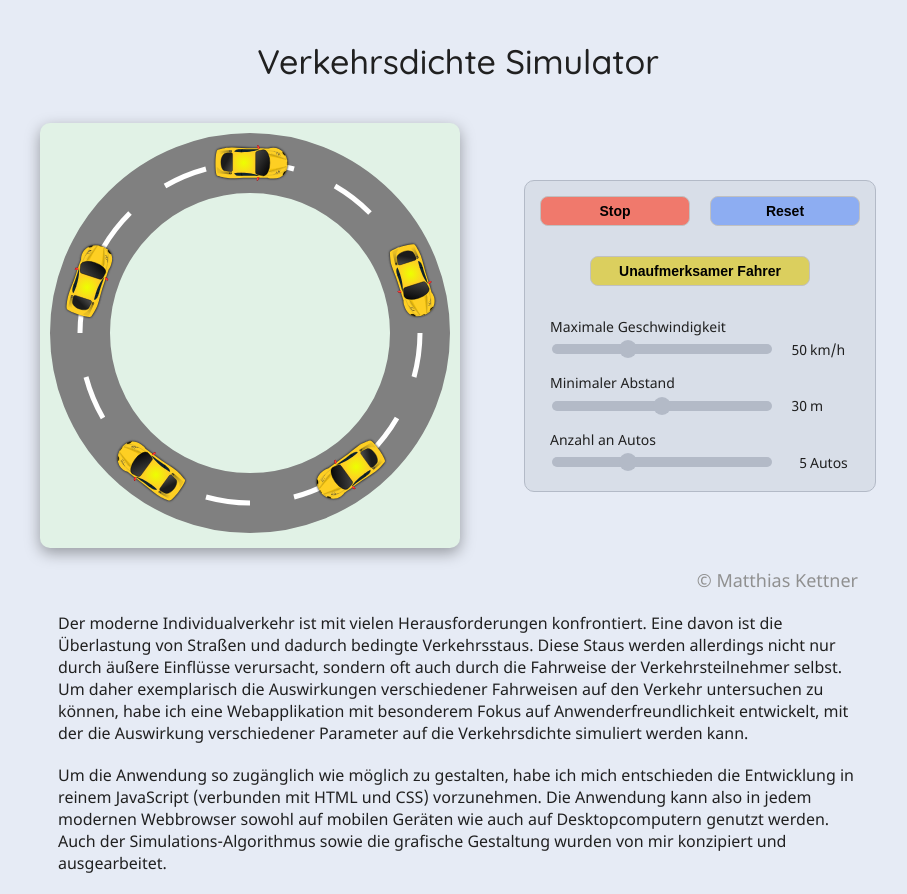
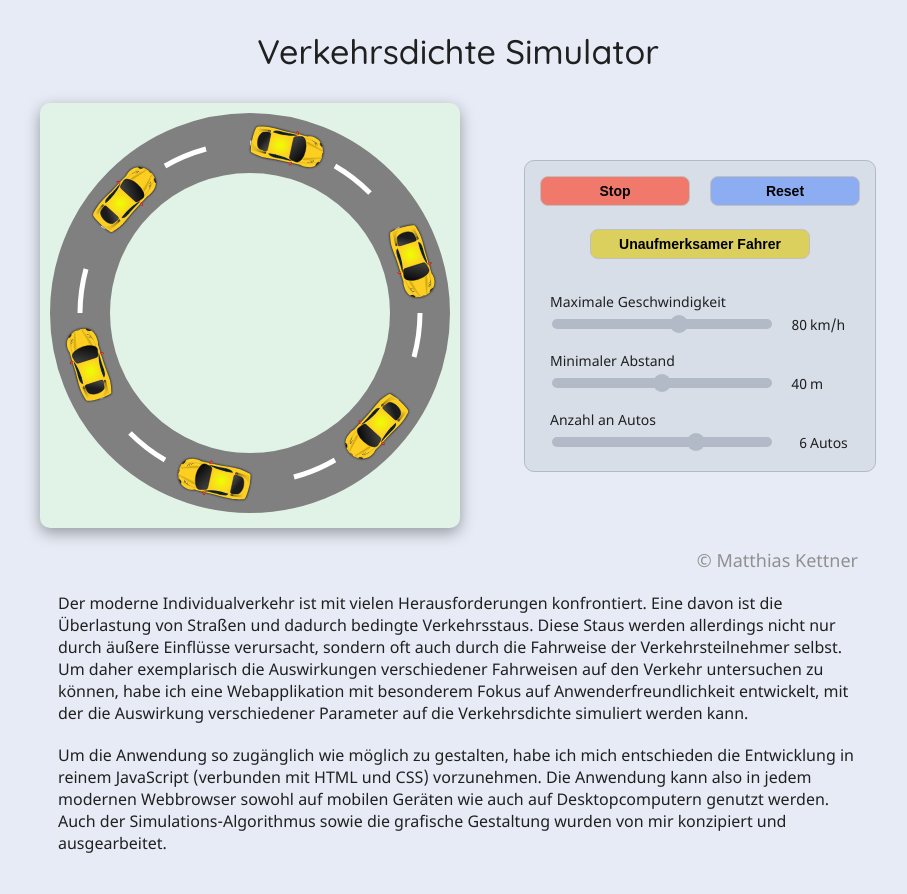
Before and after one commit to matthias1500/tds_website, a plain HTML site: page index.html in a window 1280 px wide. Both pictures are taken after a click on the button "Start". Shown: the whole page, without its empty margins (182-1089 px from the left). Drawn offline with Linux system fonts and the light colour scheme.

Commit message:
Second version for public website

```diff
--- a/index.html
+++ b/index.html
@@ -80,24 +80,24 @@
         <div class="slider-container">
             <label for="max-speed">Maximale Geschwindigkeit</label><br>
             <div class="slider-box">
-                <input type="range" id="max-speed" min="10" max="130" step="10" value="50" />
-                <span class="slider-value" id="max-speed-value">50</span>
+                <input type="range" id="max-speed" min="10" max="130" step="10" value="80" />
+                <span class="slider-value" id="max-speed-value">80</span>
                 <span class="slider-unit">km/h</span>
             </div>
         </div>
         <div class="slider-container">
             <label for="min-distance">Minimaler Abstand</label><br>
             <div class="slider-box">
-                <input type="range" id="min-distance" min="10" max="50" step="10" value="30" />
-                <span class="slider-value" id="min-dist-value">30</span>
+                <input type="range" id="min-distance" min="20" max="60" step="20" value="40" />
+                <span class="slider-value" id="min-dist-value">40</span>
                 <span class="slider-unit">m</span>
             </div>
         </div>
         <div class="slider-container">
             <label for="number-cars">Anzahl an Autos</label><br>
             <div class="slider-box">
-                <input type="range" id="number-cars" min="4" max="7" step="1" value="5" />
-                <span class="slider-value"  id="numb-cars-value">5</span>
+                <input type="range" id="number-cars" min="4" max="7" step="1" value="6" />
+                <span class="slider-value"  id="numb-cars-value">6</span>
                 <span class="slider-unit">Autos</span>
             </div>
         </div>
--- a/style.css
+++ b/style.css
@@ -76,14 +76,14 @@ body, html {
 
 main {
     margin: 0 auto;
-    padding: 0 15px;
+    padding: 0 15px 20px 15px;
     max-width: 900px;
 }
 
 h1 {
     width: 100%;
     margin: 0;
-    padding: 40px 0;
+    padding: 30px 0;
     font-family: "Quicksand", Helvetica, sans-serif;
     text-align: center;
     font-size: 34px;
@@ -169,7 +169,6 @@ h1 {
 }
 
 #start-stop-button, #reset-button, #scenario-1 {
-    margin-bottom: 20px;
     width: 150px;
     height: 30px;
     border: 1px solid #c0c0c0;
@@ -178,6 +177,14 @@ h1 {
     color: #000000;
     font-weight: bold;
     cursor: pointer;
+}
+
+#start-stop-button, #reset-button {
+    margin-bottom: 10px;
+}
+
+#scenario-1 {
+    margin-bottom: 20px;
 }
 
 #start-stop-button:active, #reset-button:active, #scenario-1:active {
--- a/traffic_simulation.js
+++ b/traffic_simulation.js
@@ -12,8 +12,12 @@ if (window.innerWidth <= 550) {
 
 // == simulation parameters ==
 let timeResolution = 40;        // time resolution or refresh rate in Hz
-let carLength = 0.45;           // length of a car in radiant (rad)
+let carLength = 0.5;            // length of a car in radiant (rad)
+let breakDistanceFactor = 0.025;
+let reactionTime = 1.5 * timeResolution;
 let maxAcceleration = 0.0002;
+let badDriverDeceleration = 0.0005;
+let badDriverMinSpeed = 0.006;
 
 // internal computation values (from here on)
 let simulationRunning = false;
@@ -25,13 +29,14 @@ const carsInitialPosition = new Array(maxNumbCars).fill(null);
 const carsLastPosition = new Array(maxNumbCars).fill(null);
 const carsNewPosition = new Array(maxNumbCars).fill(null);
 const carsNewPositionXY = new Array(maxNumbCars).fill(null);
+const lastDistance = new Array(maxNumbCars).fill(0);
+const speed = new Array(maxNumbCars).fill(0);
 
 let maxSpeedInput = document.getElementById("max-speed");
 let maxSpeed = 0.01;
-const speed = [0.001, 0.001, 0.001, 0.001, 0.001];
 let minDistanceInput = document.getElementById("min-distance");
 let minDistance = 0;
-let suggestedDistance = 0;
+let startBreakDistance = 0;
 let badDriver = false;
 
 let interval = 1000 / timeResolution;
@@ -41,32 +46,53 @@ let numberOfCars = 0;
 let j = 0;
 let infiniteCircleCorrection = 0;
 let badDriverCounter = 0;
+const preAccelerationCounter = new Array(maxNumbCars).fill(-2);   // -1: ready to start counter; high number or -2: counter deactivated
 
 function nextCarPosition() {
     for (let i = 0; i < numberOfCars; i++) {
         if (i === 0 && badDriver) {
             badDriverCounter += 1;
-            if (speed[0] > 0.006) {
-                speed[0] = speed[0] - 0.001;
+            if (speed[0] > badDriverMinSpeed) {
+                speed[0] = speed[0] - badDriverDeceleration;
             } else if (badDriverCounter < 100) {
-                speed[0] = 0.006;
+                speed[0] = badDriverMinSpeed;
             } else {
                 badDriver = false;
                 badDriverCounter = 0;
                 document.getElementById("scenario-1").disabled = false;
             }
-        } else if (i >= numberOfCars-1) {j = i + 1 - numberOfCars; infiniteCircleCorrection = Math.PI*2;} else {j = i + 1; infiniteCircleCorrection = 0;}
-        suggestedDistance = minDistance * Math.PI/80;        // add dependence on maxSpeed
-        let currentDistance = carsLastPosition[j] - carsLastPosition[i] + infiniteCircleCorrection;
-        if (currentDistance < suggestedDistance) {
-            speed[i] = (currentDistance - carLength) * maxSpeed / (suggestedDistance - carLength);
-            if (speed[i] < 0) {
+        } else {
+
+            if (i === numberOfCars - 1) {
+                j = i + 1 - numberOfCars;
+                infiniteCircleCorrection = Math.PI * 2;
+            } else {
+                j = i + 1;
+                infiniteCircleCorrection = 0;
+            }
+
+            let currentDistance = carsLastPosition[j] - carsLastPosition[i] + infiniteCircleCorrection;
+
+            if (currentDistance <= carLength) {
                 speed[i] = 0;
+                preAccelerationCounter[i] = -1;
+            } else if (currentDistance < startBreakDistance && currentDistance <= lastDistance[i]) {
+                speed[i] = Math.log((currentDistance - carLength) * maxSpeed / (startBreakDistance - carLength) + 1);
+                preAccelerationCounter[i] = -1;
+            } else if (currentDistance > lastDistance[i] && speed[i] < maxSpeed) {
+                if (preAccelerationCounter[i] === -1) { preAccelerationCounter[i] = 0; }
+                else if (preAccelerationCounter[i] >= 0 && preAccelerationCounter[i] < reactionTime) { preAccelerationCounter[i] += 1;}
+                else {
+                    speed[i] = speed[i] + maxAcceleration;
+                    }
+            } else if (speed[i] < maxSpeed) {
+                speed[i] = speed[i] + maxAcceleration;
+                preAccelerationCounter[i] = -2;
+            } else {
+                speed[i] = maxSpeed;
+                preAccelerationCounter[i] = -2;                 // reset acceleration-counter
             }
-        } else if (speed[i] < maxSpeed) {
-            speed[i] = speed[i] + maxAcceleration;
-        } else {
-            speed[i] = maxSpeed;
+            lastDistance[i] = currentDistance;
         }
 
         carsNewPosition[i] = speed[i] + carsLastPosition[i];
@@ -79,8 +105,7 @@ function nextCarPosition() {
     }
 
     counter += 1;
-    if (counter >= 3000){
-        clearInterval(mainInterval);
+    if (counter >= 12000){
         simulationRunning = true;
         startStopSimulation()
     }
@@ -97,10 +122,10 @@ function startStopSimulation() {
         counter = 1;
         maxSpeed = maxSpeedInput.value / 3000;
         minDistance = minDistanceInput.value;
+        startBreakDistance = Math.log(minDistance * breakDistanceFactor + 1);    // one could add dependence on maxSpeed
         mainInterval = setInterval(nextCarPosition, interval);
     } else {
         clearInterval(mainInterval);
-        for (let i = 0; i < numberOfCars; i++) {speed[i] = 0;}
         document.getElementById("start-stop-button").innerText = "Start";
         document.getElementById("start-stop-button").style.backgroundColor = startColor;
         document.getElementById("max-speed").disabled = false;
@@ -119,6 +144,8 @@ function resetSimulation() {
         cars[i].style.top = String(carsNewPositionXY[i][1]) + "px";
         cars[i].style.transform = "rotate(" + String(carsInitialPosition[i]) + "rad)";
         carsLastPosition[i] = carsInitialPosition[i];
+        speed.fill(0);
+        preAccelerationCounter.fill(-2);
     }
 }
 
```
